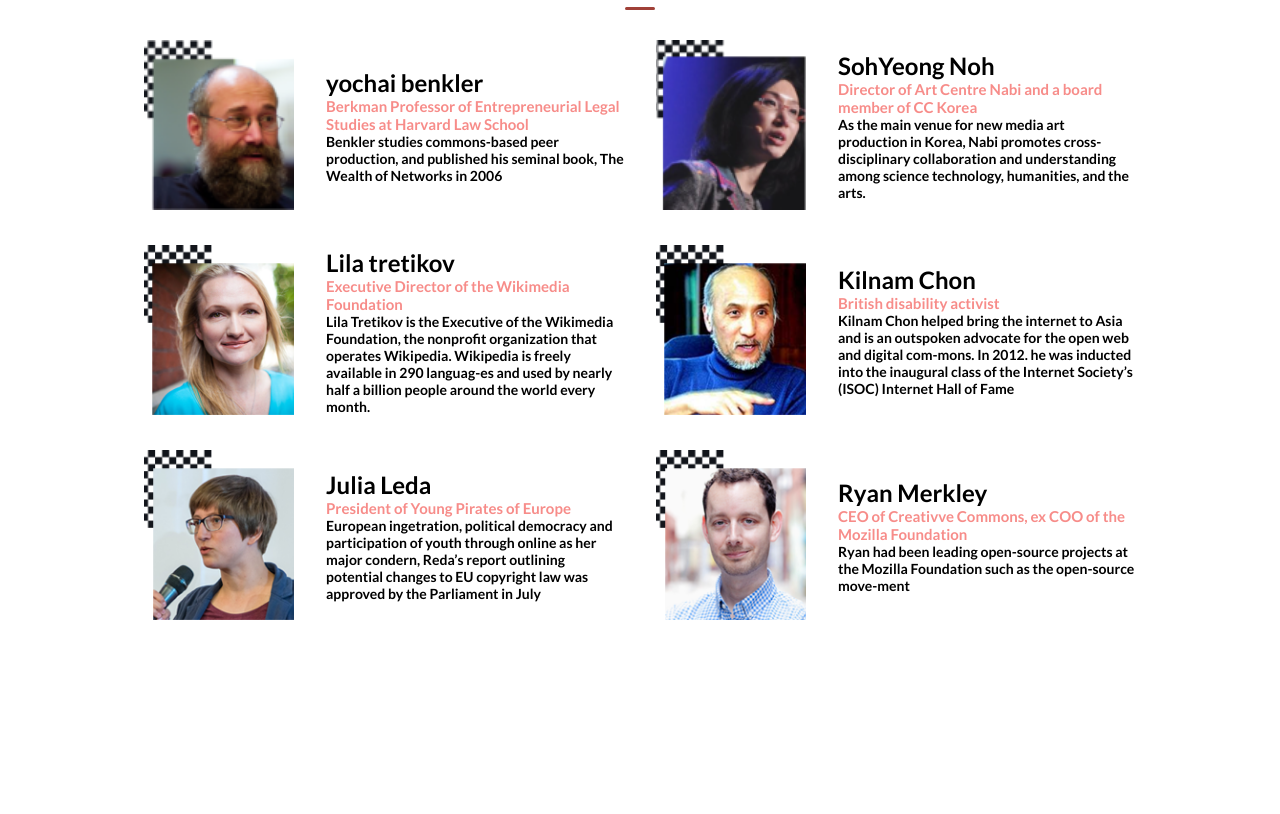
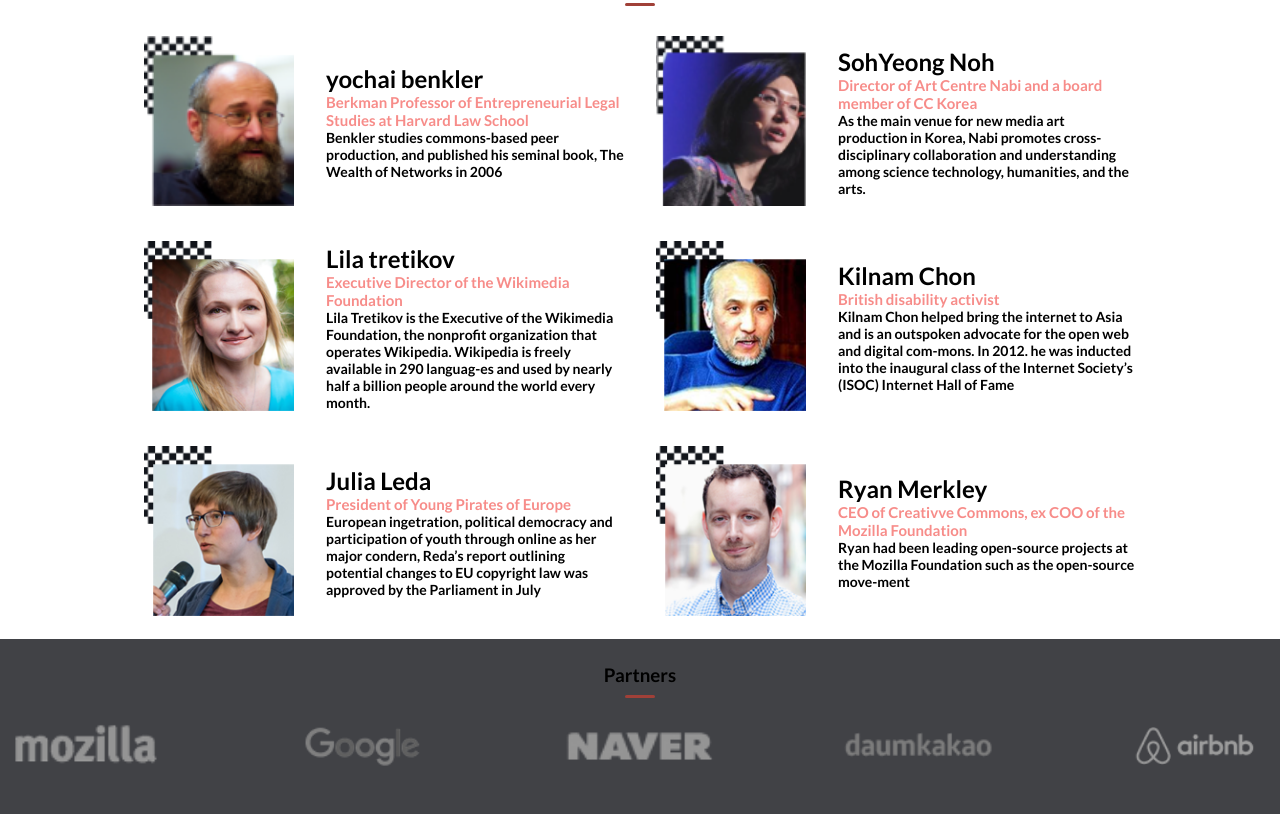
Before and after one commit to Akorede3133/oscafest-conference, a website: page index.html in a window 1280 px wide. Shown: the part 1570-2384 px from the top of the page. Before the commit the page ends 2213 px from the top, so only its background shows below. Drawn offline with nearby package versions, Linux system fonts and the light colour scheme.

Commit message:
Create partners section of web page

```diff
--- a/index.html
+++ b/index.html
@@ -155,6 +155,19 @@
 			<!-- FEATURED--SPEAKERS--CONTAINER--END -->
 		</section>
 		<!-- FEATURED--SPEAKER--END-->
+		<section class="partners--section">
+			<div class="partners--header--container">
+				<h3 class="partners--header">Partners</h3>
+				<div class="partners--header--line"></div>
+			</div>
+			<div class="partners--logos--container">
+				<img src="images/mozilla 1.png" alt="">
+				<img src="images/googlekorea 1.png" alt="">
+				<img src="images/naver 1.png" alt="">
+				<img src="images/daumkakaologo 1.png" alt="">
+				<img src="images/airbnb 1.png" alt="">
+			</div>
+		</section>
 	</main>
 	<script src="index.js"></script>
 </body>
--- a/styles.css
+++ b/styles.css
@@ -186,7 +186,8 @@
   padding: 40px 20px;
 }
 .main--program--header--container,
-.featured--speaker--header--container {
+.featured--speaker--header--container,
+.partners--header--container {
   display: flex;
   flex-direction: column;
   justify-content: center;
@@ -194,7 +195,7 @@
   gap: 0.6rem;
 }
 .main--program--header {
-   color: #fff;
+  color: #fff;
   font-size: 1.25rem;
   line-height: 1.75rem;
   position: relative;
@@ -202,11 +203,10 @@
 .featured--speaker--header {
   color: #000;
   font-size: 1.25rem;
-  font-family: Lato;
-  line-height: 1.75rem;
 }
 .main--program--header--line,
-.featured--speaker--header--line {
+.featured--speaker--header--line,
+.partners--header--line {
   width: 1.875rem;
   height: 0.125rem;
   height: 3px;
@@ -310,6 +310,18 @@
   font-size: 0.6875rem;
   font-weight: 700;
   text-transform: uppercase;
+}
+.partners--section {
+  padding: 25px 10px 40px 10px;
+  background-color: rgba(65, 66, 70, 1);
+}
+.partners--logos--container {
+  display: flex;
+  gap: 2rem;
+  flex-wrap: wrap;
+  align-items: center;
+  justify-content: center;
+  margin-top: 20px;
 }
 @media (min-width: 768px) {
   .header--nav--container {
@@ -418,4 +430,16 @@
   .see--more-btn {
     display: none;
   }
+  .partners--logos--container {
+    display: flex;
+    gap: 2rem;
+    flex-wrap: nowrap;
+    align-items: center;
+    justify-content: space-between;
+    margin-top: 20px;
+  }
+  .partners--logos--container img {
+    width: 150px;
+    object-fit: cover;
+  }
 }
```
Also changed, not shown: images/airbnb 1.png (added), images/daumkakaologo 1.png (added), images/googlekorea 1.png (added), images/mozilla 1.png (added), images/naver 1.png (added).
